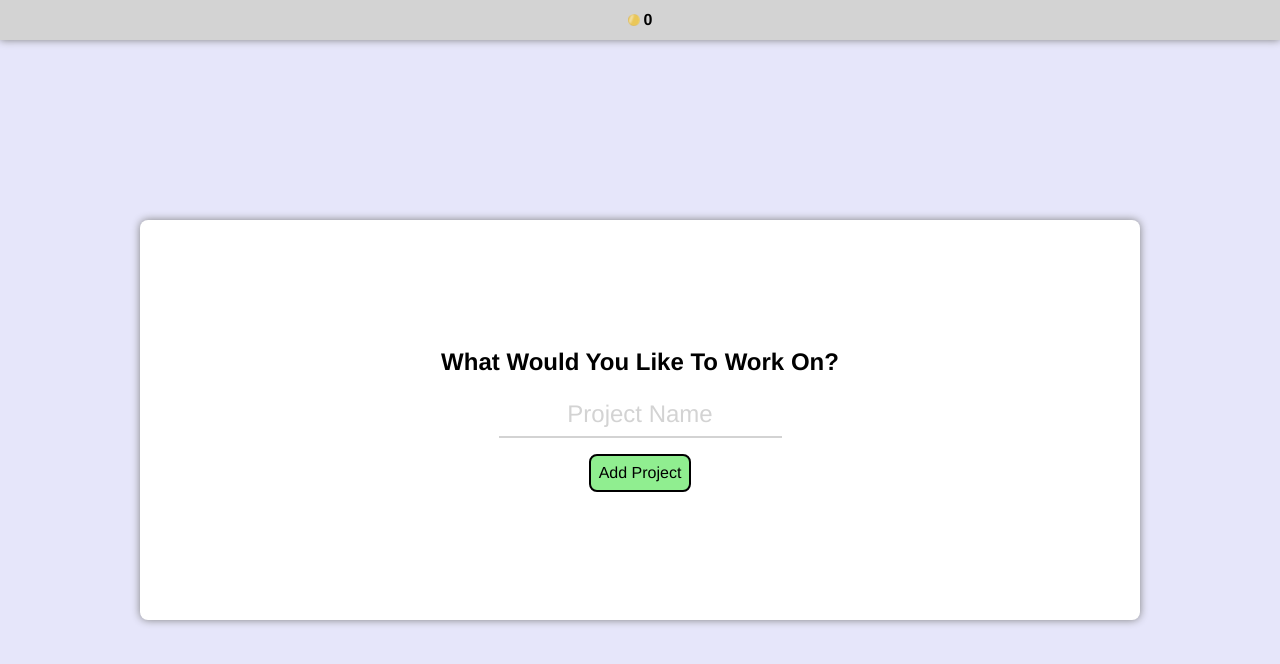
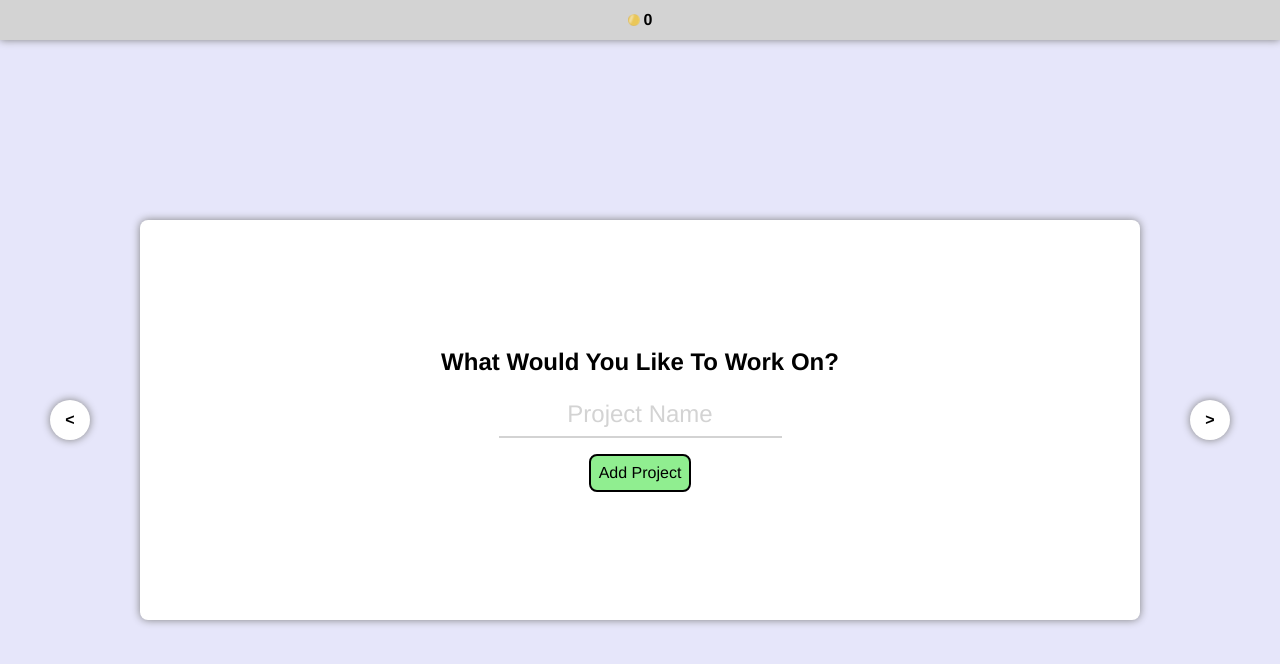
Before and after one commit to AdamxSimon/Project-Time, a React (Create React App) app: page / in a window 1280 px wide. Shown: the top 664 px of the page. Built offline with nearby package versions, Linux system fonts and the light colour scheme.

Commit message:
Refactored carousel styling

```diff
--- a/src/components/Carousel/Carousel.tsx
+++ b/src/components/Carousel/Carousel.tsx
@@ -1,3 +1,7 @@
+// React
+
+import { useState } from "react";
+
 // Styles
 
 import classes from "./styles.module.css";
@@ -9,9 +13,15 @@ interface CarouselProps {
 const Carousel = (props: CarouselProps): JSX.Element => {
   const { components } = props;
 
+  const [selectedIndex, setSelectedIndex] = useState<number>(0);
+
   return (
     <div className={classes.carousel}>
-      {components.map((component) => component)}
+      <div className={classes.directionButton}>{"<"}</div>
+      <div className={classes.componentContainer}>
+        {components[selectedIndex]}
+      </div>
+      <div className={classes.directionButton}>{">"}</div>
     </div>
   );
 };
--- a/src/components/Carousel/styles.module.css
+++ b/src/components/Carousel/styles.module.css
@@ -1,6 +1,61 @@
 .carousel {
   flex: 1;
   display: flex;
+  justify-content: space-evenly;
+  align-items: center;
+}
+
+.componentContainer {
+  height: 400px;
+  width: 1000px;
+  background-color: white;
+  border-radius: 8px;
+  box-shadow: 0 0 8px gray;
+  overflow: hidden;
+}
+
+.directionButton {
+  height: 40px;
+  width: 40px;
+  background-color: white;
+  border-radius: 50%;
+  box-shadow: 0 0 8px gray;
+  display: flex;
   justify-content: center;
   align-items: center;
+  font-weight: bold;
+  cursor: pointer;
+  transition: all 0.2s;
 }
+
+.directionButton:active {
+  box-shadow: 0 0 2px black;
+}
+
+@media screen and (max-width: 1100px), screen and (max-height: 400px) {
+  .componentContainer {
+    height: 100%;
+    border-radius: 0;
+    box-shadow: none;
+    flex: 1;
+  }
+
+  .directionButton {
+    height: 100%;
+    width: 40px;
+    background-color: lightgray;
+    border-radius: 0;
+    box-shadow: none;
+    display: flex;
+    justify-content: center;
+    align-items: center;
+    font-weight: bold;
+    cursor: pointer;
+    transition: all 0.2s;
+  }
+
+  .directionButton:active {
+    background-color: white;
+    box-shadow: none;
+  }
+}
--- a/src/navigation/ProjectTable/styles.module.css
+++ b/src/navigation/ProjectTable/styles.module.css
@@ -1,9 +1,5 @@
 .projectTable {
-  height: 400px;
-  width: 1000px;
-  background-color: white;
-  border-radius: 8px;
-  box-shadow: 0 0 8px gray;
+  height: 100%;
   overflow: scroll;
   -ms-overflow-style: none;
   scrollbar-width: none;
@@ -65,11 +61,3 @@
   display: flex;
   gap: 4px;
 }
-
-@media screen and (max-width: 1000px), screen and (max-height: 400px) {
-  .projectTable {
-    height: 100%;
-    width: 100%;
-    border-radius: 0;
-  }
-}
```
